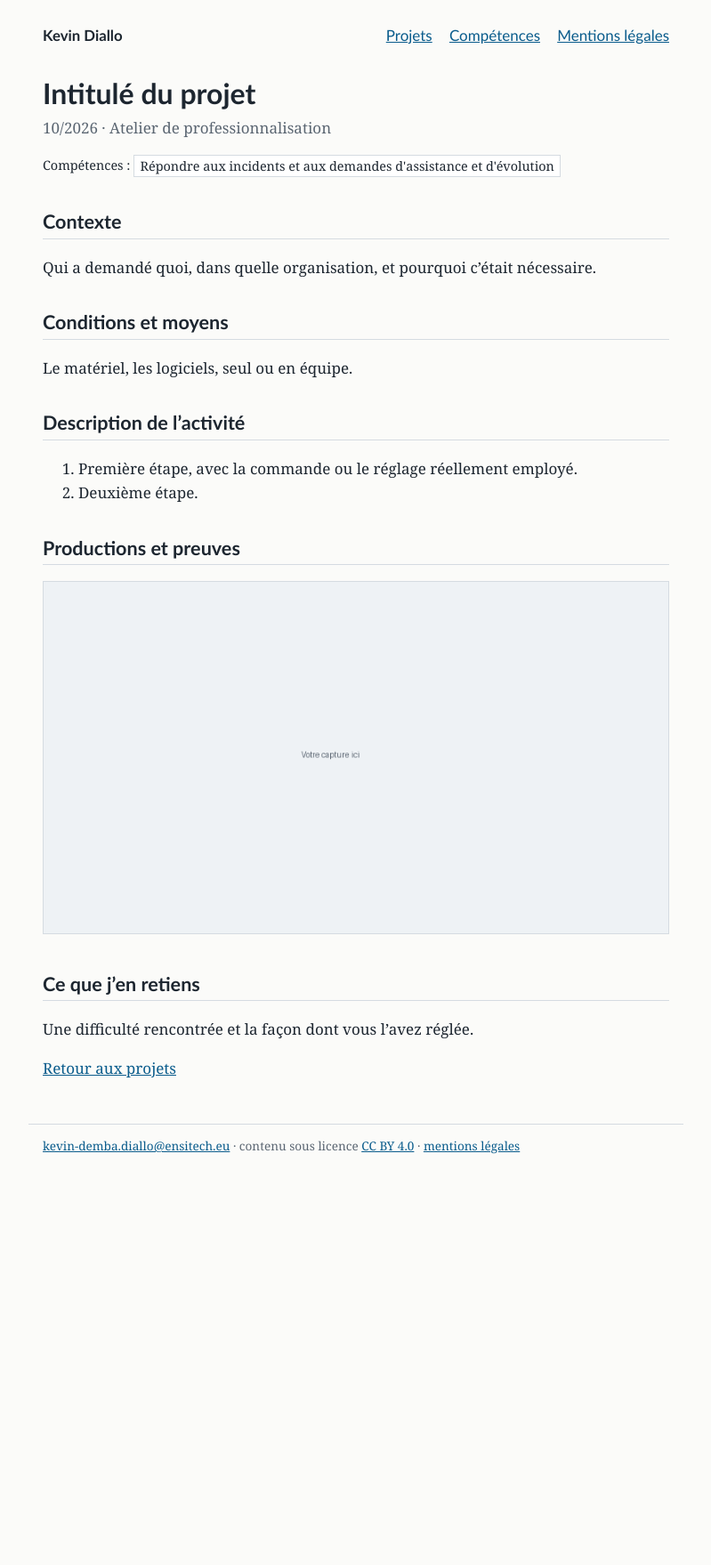
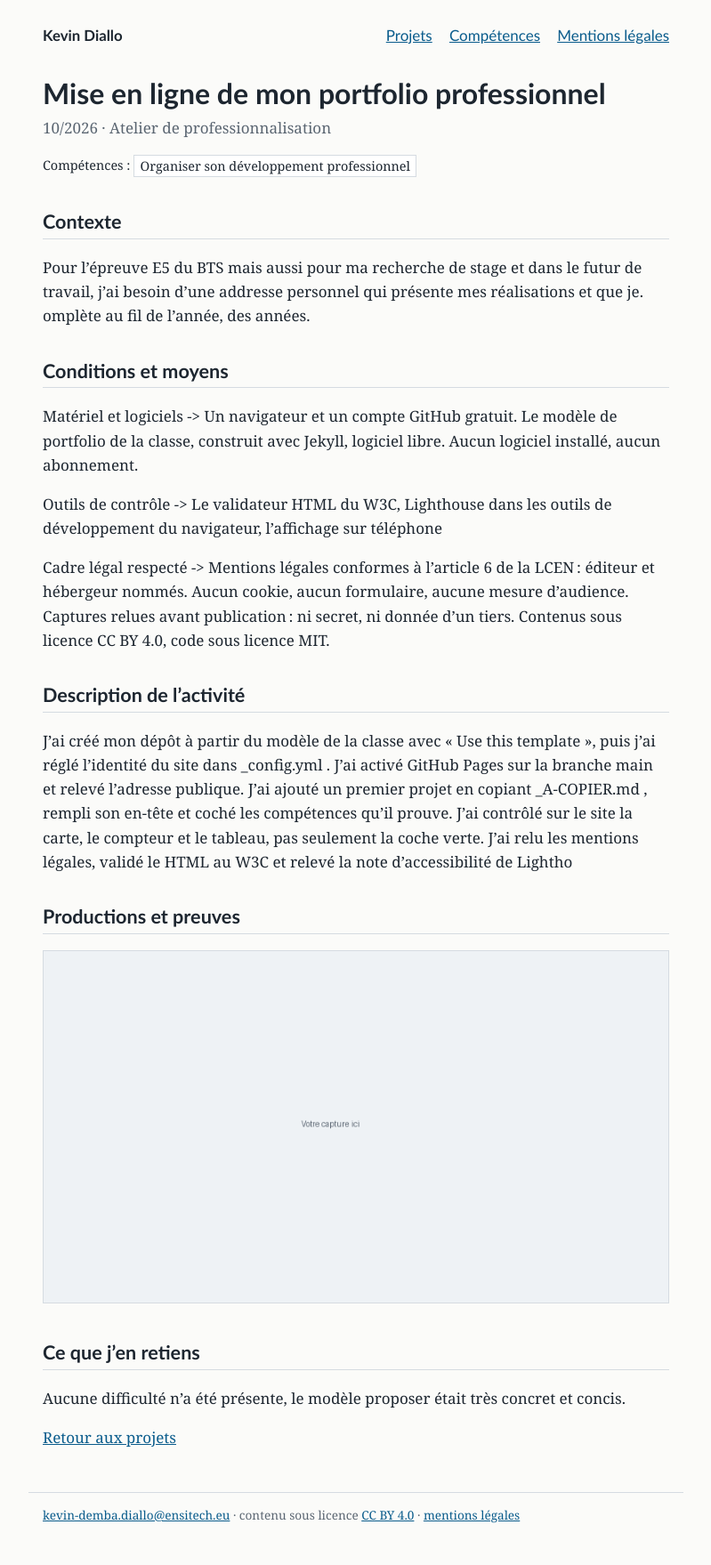
Before and after one commit to Kevin-Diallo/portfolio, a Jekyll site: the page built from _projets/2026-10-réalisation-portfolio.md, in a window 1280 px wide. Shown: the whole page at 89% size, without its empty margins (240-1039 px from the left). Built offline with Jekyll 4.4.1, drawn with Linux system fonts in a browser that asks for light colours; before the commit the page ends 1345 px from its top, so only the background shows below that.

Commit message:
Update 2026-10-réalisation-portfolio.md
Remplissage partielle d'un projet

```diff
--- a/_projets/2026-10-réalisation-portfolio.md
+++ b/_projets/2026-10-réalisation-portfolio.md
@@ -1,23 +1,33 @@
 ---
-title: "Intitulé du projet"
-date: 2026-10-07
+title: "Mise en ligne de mon portfolio professionnel"
+date: 2026-10-11
 cadre: "Atelier de professionnalisation"
-resume: "Une phrase : ce que vous avez fait, et pour qui."
-competences: [c2]
+resume: "J'ai crée la base de mon portfolio pour mon usage personnel et professionnel"
+competences: [c6]
 ---
 
 ## Contexte
 
-Qui a demandé quoi, dans quelle organisation, et pourquoi c'était nécessaire.
+Pour l'épreuve E5 du BTS mais aussi pour ma recherche de stage et dans le futur de travail, j'ai besoin d'une addresse personnel qui présente mes réalisations et que je. omplète au fil de l'année, des années.
 
 ## Conditions et moyens
 
-Le matériel, les logiciels, seul ou en équipe.
+Matériel et logiciels -> Un navigateur et un compte GitHub gratuit. Le modèle de portfolio de la classe, construit
+avec Jekyll, logiciel libre. Aucun logiciel installé, aucun abonnement.
+
+Outils de contrôle -> Le validateur HTML du W3C, Lighthouse dans les outils de développement du navigateur,
+l'affichage sur téléphone
+
+Cadre légal respecté -> Mentions légales conformes à l'article 6 de la LCEN : éditeur et hébergeur nommés. Aucun
+cookie, aucun formulaire, aucune mesure d'audience. Captures relues avant publication : ni
+secret, ni donnée d'un tiers. Contenus sous licence CC BY 4.0, code sous licence MIT.
 
 ## Description de l'activité
 
-1. Première étape, avec la commande ou le réglage réellement employé.
-2. Deuxième étape.
+J'ai créé mon dépôt à partir du modèle de la classe avec « Use this template », puis j'ai réglé l'identité du site dans _config.yml . J'ai activé
+GitHub Pages sur la branche main et relevé l'adresse publique. J'ai ajouté un premier projet en copiant _A-COPIER.md , rempli son en-tête
+et coché les compétences qu'il prouve. J'ai contrôlé sur le site la carte, le compteur et le tableau, pas seulement la coche verte. J'ai relu les
+mentions légales, validé le HTML au W3C et relevé la note d'accessibilité de Lightho
 
 ## Productions et preuves
 
@@ -25,4 +35,4 @@ Le matériel, les logiciels, seul ou en équipe.
 
 ## Ce que j'en retiens
 
-Une difficulté rencontrée et la façon dont vous l'avez réglée.
+Aucune difficulté n'a été présente, le modèle proposer était très concret et concis.
```
